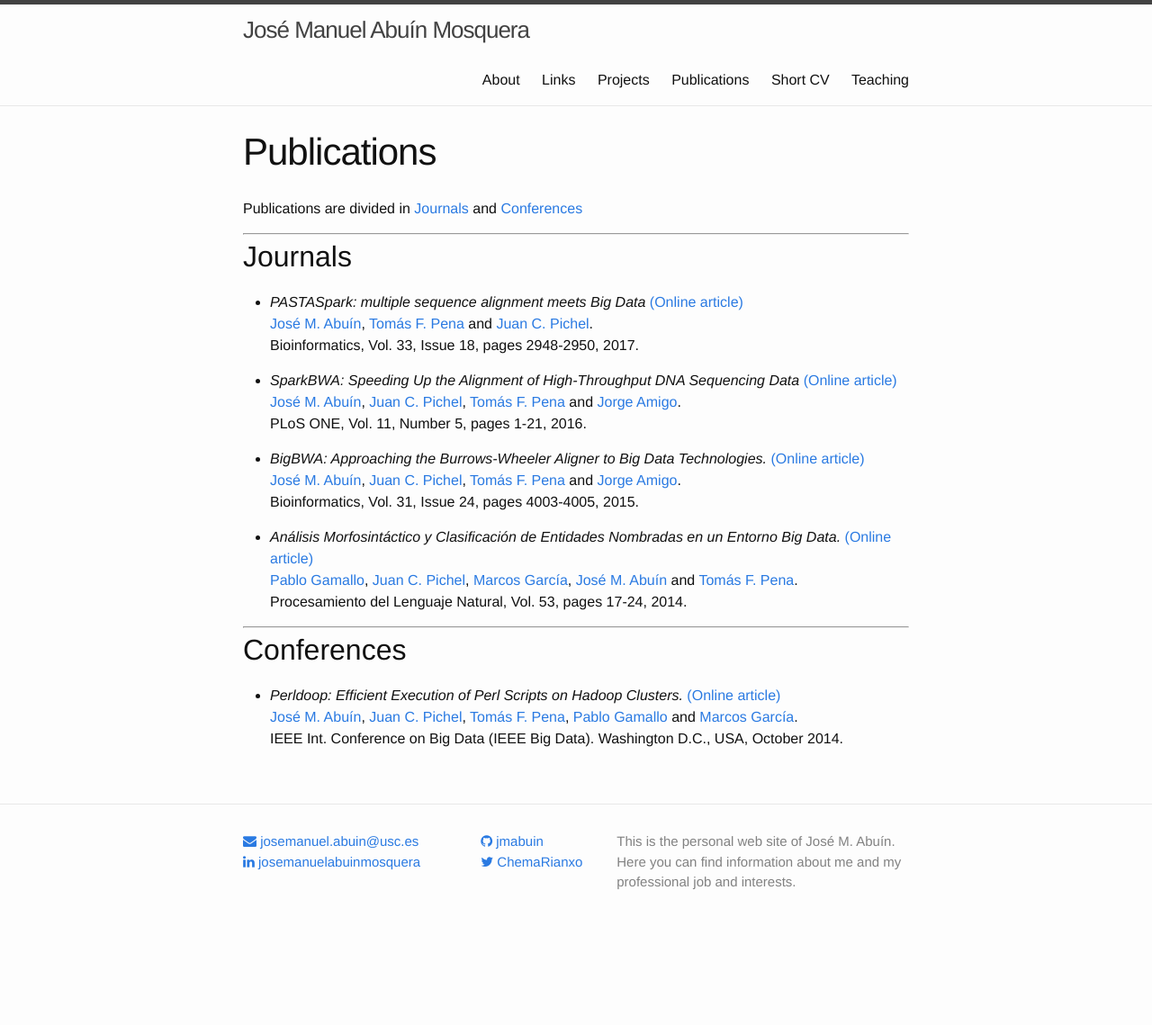
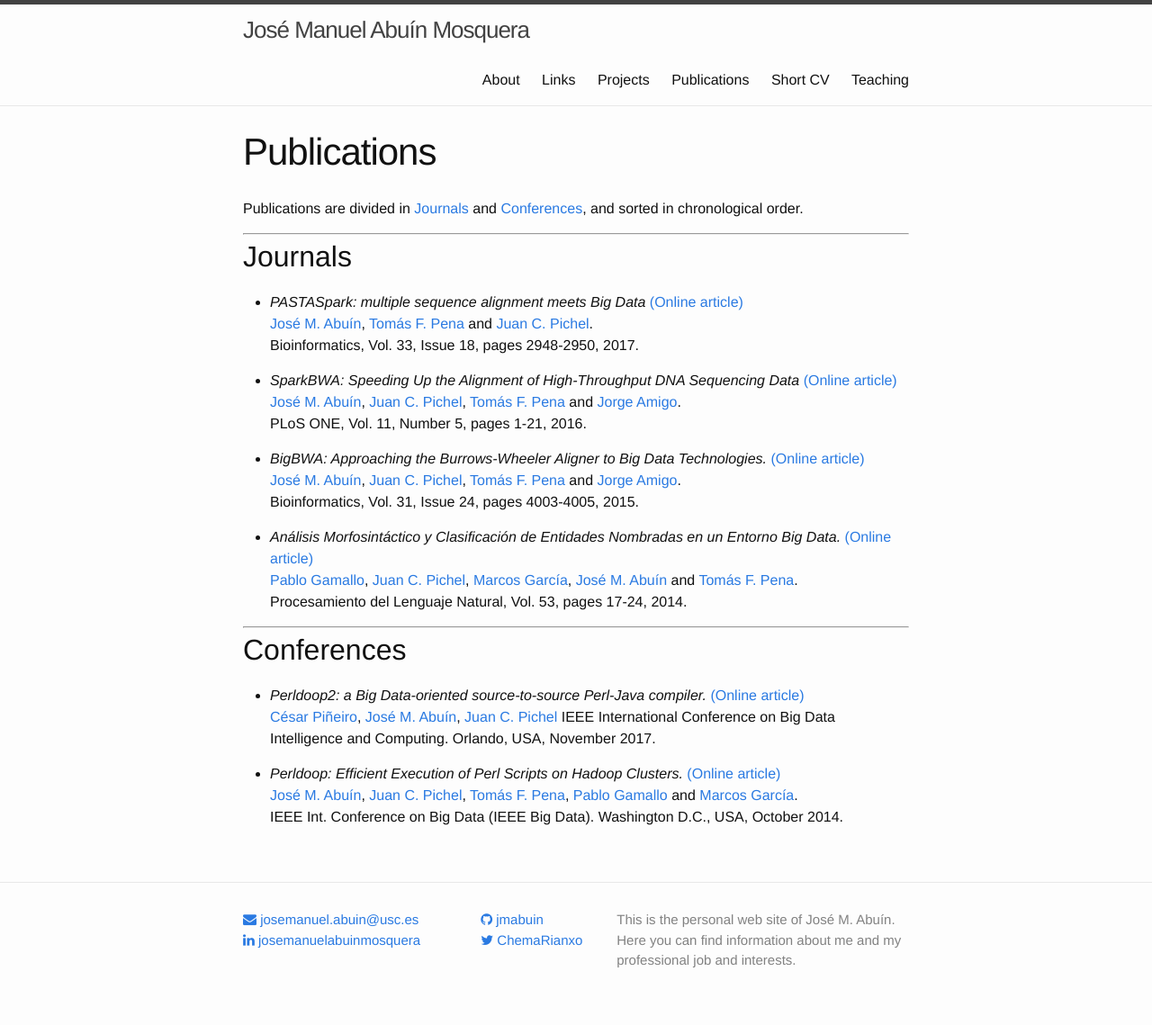
Before and after one commit to jmabuin/jmabuin.github.io, a Jekyll site: the page built from publications.md, in a window 1280 px wide. Shown: the whole page at 90% size. Built offline with Jekyll 4.4.1, drawn with Linux system fonts in a browser that asks for light colours; nearby versions of some CDN libraries; before the commit the page ends 1052 px from its top, so only the background shows below that.

Commit message:
Added new publication

```diff
--- a/publications.md
+++ b/publications.md
@@ -4,32 +4,35 @@ title: Publications
 permalink: /publications/
 ---
 
-Publications are divided in [Journals](#journals) and [Conferences](#conferences)
+Publications are divided in [Journals](#journals) and [Conferences](#conferences), and sorted in chronological order.
 
 ---
 
 ## <a name="journals"></a>Journals ##
 
 * _PASTASpark: multiple sequence alignment meets Big Data_ [(Online article)](http://dx.doi.org/10.1093/bioinformatics/btx354){:target="_blank"}
-[José M. Abuín](http://jmabuin.github.io/), [Tomás F. Pena](https://citius.usc.es/equipo/persoal-adscrito/tomas-fernandez-pena){:target="_blank"} and [Juan C. Pichel](http://www.ac.usc.es/pag_personal/jcpichel/){:target="_blank"}.
+[José M. Abuín](http://jmabuin.github.io/), [Tomás F. Pena](https://citius.usc.es/equipo/persoal-adscrito/tomas-fernandez-pena){:target="_blank"} and [Juan C. Pichel](http://persoal.citius.usc.es/jcpichel/){:target="_blank"}.
 Bioinformatics, Vol. 33, Issue 18, pages 2948-2950, 2017.
 
 * _SparkBWA: Speeding Up the Alignment of High-Throughput DNA Sequencing Data_ [(Online article)](http://dx.doi.org/10.1371/journal.pone.0155461){:target="_blank"}
-[José M. Abuín](http://jmabuin.github.io/), [Juan C. Pichel](http://www.ac.usc.es/pag_personal/jcpichel/){:target="_blank"}, [Tomás F. Pena](https://citius.usc.es/equipo/persoal-adscrito/tomas-fernandez-pena){:target="_blank"} and [Jorge Amigo](https://es.linkedin.com/in/amigolechuga){:target="_blank"}.
+[José M. Abuín](http://jmabuin.github.io/), [Juan C. Pichel](http://persoal.citius.usc.es/jcpichel/){:target="_blank"}, [Tomás F. Pena](https://citius.usc.es/equipo/persoal-adscrito/tomas-fernandez-pena){:target="_blank"} and [Jorge Amigo](https://es.linkedin.com/in/amigolechuga){:target="_blank"}.
 PLoS ONE, Vol. 11, Number 5, pages 1-21, 2016.
 
 * _BigBWA: Approaching the Burrows-Wheeler Aligner to Big Data Technologies._ [(Online article)](http://dx.doi.org/10.1093/bioinformatics/btv506){:target="_blank"}
-[José M. Abuín](http://jmabuin.github.io/), [Juan C. Pichel](http://www.ac.usc.es/pag_personal/jcpichel/){:target="_blank"}, [Tomás F. Pena](https://citius.usc.es/equipo/persoal-adscrito/tomas-fernandez-pena){:target="_blank"} and [Jorge Amigo](https://es.linkedin.com/in/amigolechuga){:target="_blank"}.
+[José M. Abuín](http://jmabuin.github.io/), [Juan C. Pichel](http://persoal.citius.usc.es/jcpichel/){:target="_blank"}, [Tomás F. Pena](https://citius.usc.es/equipo/persoal-adscrito/tomas-fernandez-pena){:target="_blank"} and [Jorge Amigo](https://es.linkedin.com/in/amigolechuga){:target="_blank"}.
 Bioinformatics, Vol. 31, Issue 24, pages 4003-4005, 2015.
 
 * _Análisis Morfosintáctico y Clasificación de Entidades Nombradas en un Entorno Big Data._ [(Online article)](http://journal.sepln.org/sepln/ojs/ojs/index.php/pln/article/view/5046){:target="_blank"}
-[Pablo Gamallo](https://citius.usc.es/equipo/persoal-adscrito/pablo-gamallo-otero){:target="_blank"}, [Juan C. Pichel](http://www.ac.usc.es/pag_personal/jcpichel/){:target="_blank"}, [Marcos García](http://www.grupolys.org/~marcos/){:target="_blank"}, [José M. Abuín](http://jmabuin.github.io/) and [Tomás F. Pena](https://citius.usc.es/equipo/persoal-adscrito/tomas-fernandez-pena){:target="_blank"}.
+[Pablo Gamallo](https://citius.usc.es/equipo/persoal-adscrito/pablo-gamallo-otero){:target="_blank"}, [Juan C. Pichel](http://persoal.citius.usc.es/jcpichel/){:target="_blank"}, [Marcos García](http://www.grupolys.org/~marcos/){:target="_blank"}, [José M. Abuín](http://jmabuin.github.io/) and [Tomás F. Pena](https://citius.usc.es/equipo/persoal-adscrito/tomas-fernandez-pena){:target="_blank"}.
 Procesamiento del Lenguaje Natural, Vol. 53, pages 17-24, 2014.
 
 ---
 
 ## <a name="conferences"></a>Conferences ##
+* _Perldoop2: a Big Data-oriented source-to-source Perl-Java compiler._ [(Online article)](https://citius.usc.es/investigacion/publicacions/listado/perldoop2-big-data-oriented-source-to-source-perl-java-compiler){:target="_blank"}
+[César Piñeiro](https://citius.usc.es/equipo/investigadores-en-formacion/cesar-alfredo-pineiro-pomar){:target="_blank"}, [José M. Abuín](http://jmabuin.github.io/), [Juan C. Pichel](http://persoal.citius.usc.es/jcpichel/){:target="_blank"}
+IEEE International Conference on Big Data Intelligence and Computing. Orlando, USA, November 2017.
 
 * _Perldoop: Efficient Execution of Perl Scripts on Hadoop Clusters._ [(Online article)](http://dx.doi.org/10.1109/BigData.2014.7004303){:target="_blank"}
-[José M. Abuín](http://jmabuin.github.io/), [Juan C. Pichel](http://www.ac.usc.es/pag_personal/jcpichel/){:target="_blank"}, [Tomás F. Pena](https://citius.usc.es/equipo/persoal-adscrito/tomas-fernandez-pena){:target="_blank"}, [Pablo Gamallo](https://citius.usc.es/equipo/persoal-adscrito/pablo-gamallo-otero){:target="_blank"} and [Marcos García](http://www.grupolys.org/~marcos/){:target="_blank"}.
+[José M. Abuín](http://jmabuin.github.io/), [Juan C. Pichel](http://persoal.citius.usc.es/jcpichel/){:target="_blank"}, [Tomás F. Pena](https://citius.usc.es/equipo/persoal-adscrito/tomas-fernandez-pena){:target="_blank"}, [Pablo Gamallo](https://citius.usc.es/equipo/persoal-adscrito/pablo-gamallo-otero){:target="_blank"} and [Marcos García](http://www.grupolys.org/~marcos/){:target="_blank"}.
 IEEE Int. Conference on Big Data (IEEE Big Data). Washington D.C., USA, October 2014.
```
